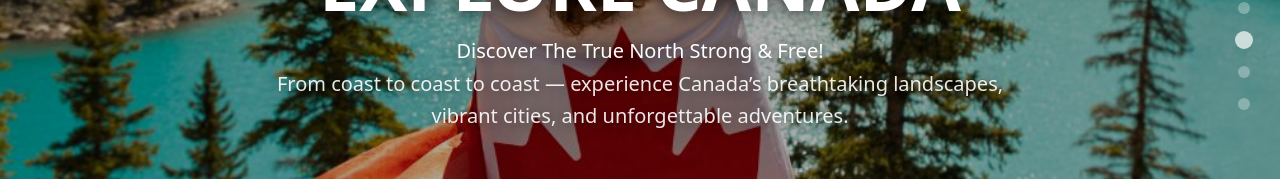
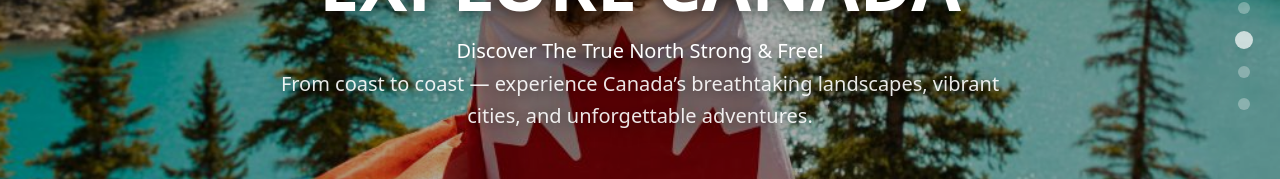
Before and after one commit to AI-TravelPlanner/Travel_Planner_Frontend, a React (Vite) app: page / in a window 1280 px wide. Shown: the part 424-603 px from the top of the page. Built offline with nearby package versions, Linux system fonts and the light colour scheme; no server answers.

Commit message:
Added Image Carousel/ Fix routing

```diff
--- a/src/carousel/Carousel.jsx
+++ b/src/carousel/Carousel.jsx
@@ -78,7 +78,7 @@ export default function ImageCarousel({ className = "h-screen w-full" }) {
               Discover The True North Strong & Free!
               <br />
               <span className="text-white/90">
-                From coast to coast to coast — experience Canada’s breathtaking
+                From coast to coast — experience Canada’s breathtaking
                 landscapes, vibrant cities, and unforgettable adventures.
               </span>
             </p>
```
